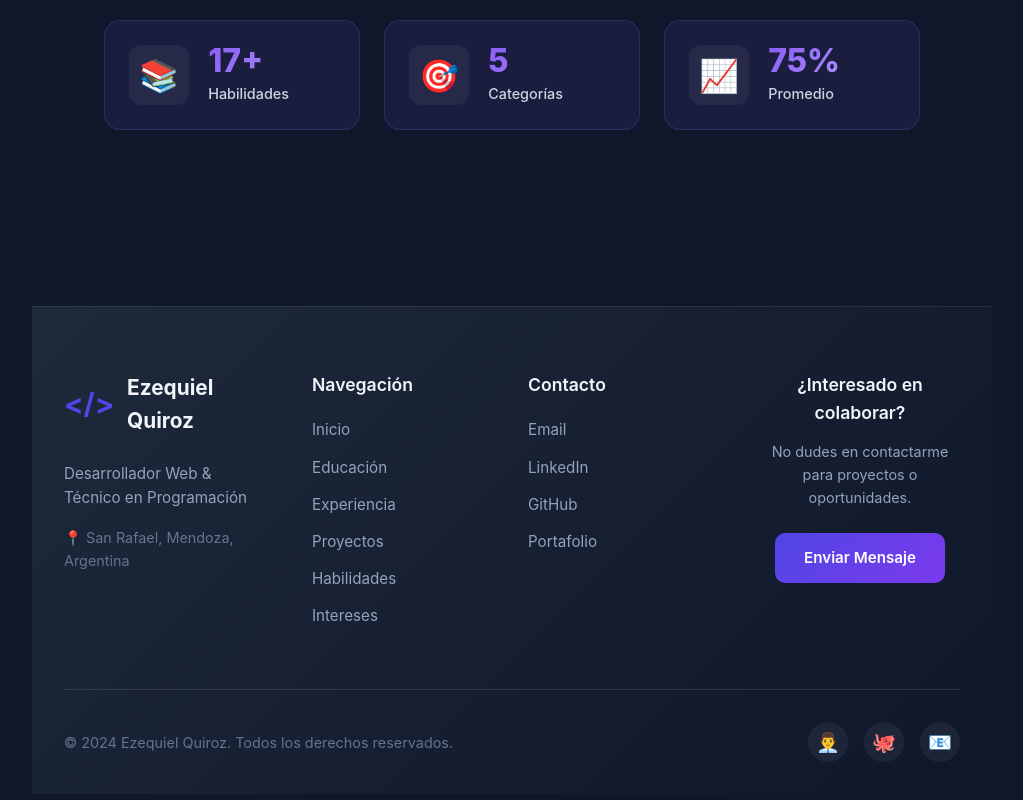
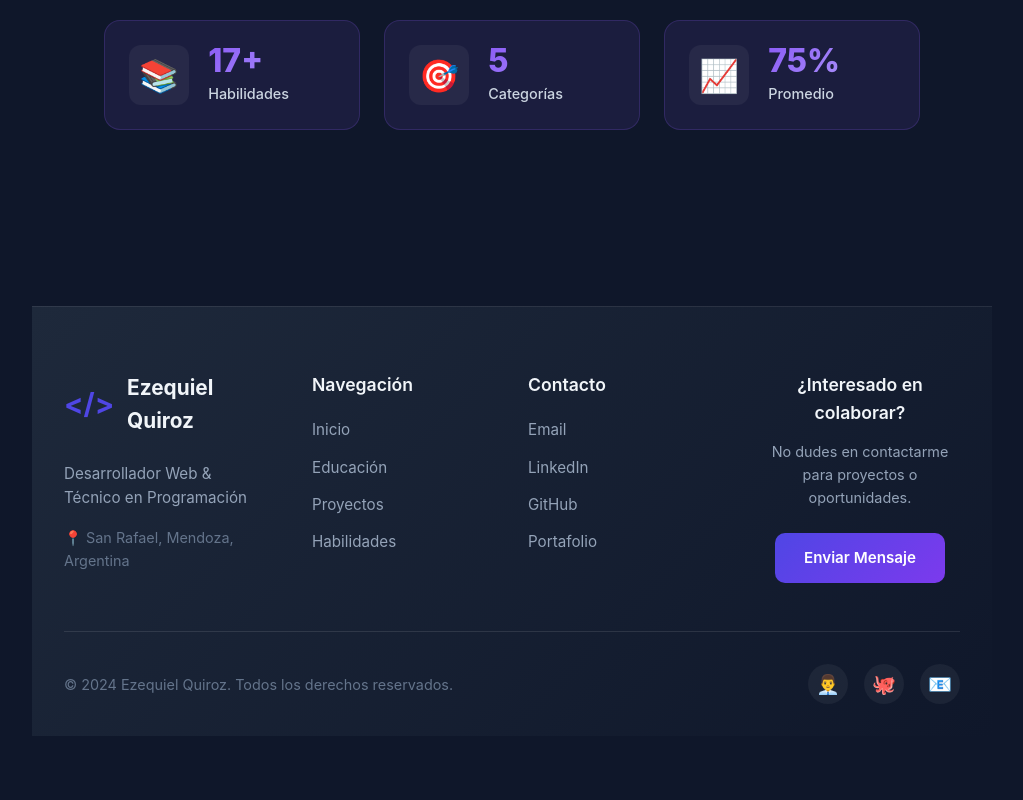
Before and after one commit to EzequielQ2004/Portafolio-Vuejs, a Vue app: page / in a window 1280 px wide. Shown: the part 8597-9397 px from the top of the page, without its empty margins (128-1151 px from the left). After the commit the page ends 9365 px from the top, so only its background shows below. Built offline with nearby package versions, Linux system fonts and the light colour scheme.

Commit message:
refactor: Comentar todo lo que es de la sección intereses en el chatbot

```diff
--- a/src/App.vue
+++ b/src/App.vue
@@ -254,10 +254,10 @@ onUnmounted(() => {
               <ul>
                 <li><a href="#inicio" @click.prevent="scrollToTop">Inicio</a></li>
                 <li><a href="#educacion">Educación</a></li>
-                <li><a href="#experiencia">Experiencia</a></li>
+                <!-- <li><a href="#experiencia">Experiencia</a></li> -->
                 <li><a href="#proyectos">Proyectos</a></li>
                 <li><a href="#habilidades">Habilidades</a></li>
-                <li><a href="#intereses">Intereses</a></li>
+                <!-- <li><a href="#intereses">Intereses</a></li> -->
               </ul>
             </div>
             <div class="links-column">
--- a/src/components/Chatbot.vue
+++ b/src/components/Chatbot.vue
@@ -33,7 +33,7 @@ const options = {
       // { text: "💼 Experiencia - Trayectoria profesional", action: "scroll:experiencia" },
       { text: "🚀 Proyectos - Trabajos realizados", action: "scroll:proyectos" },
       { text: "⚡ Habilidades - Conocimientos técnicos", action: "scroll:habilidades" },
-      { text: "❤️ Intereses - Pasiones personales", action: "scroll:intereses" },
+      // { text: "❤️ Intereses - Pasiones personales", action: "scroll:intereses" },
       { text: "🔙 Volver al menú", action: "menu" }
     ]
   },
@@ -181,7 +181,7 @@ function getSectionName(sectionId) {
     // 'experiencia': 'Experiencia',
     'proyectos': 'Proyectos',
     'habilidades': 'Habilidades',
-    'intereses': 'Intereses'
+    // 'intereses': 'Intereses'
   };
   return names[sectionId] || sectionId;
 }
@@ -217,7 +217,7 @@ function showDetails(section) {
     'experiencia': '💼 Experiencia detallada:\n\nFerretería San Francisco (Pasantía):\n• Desarrollo de funcionalidades backend\n• Trabajo colaborativo con equipo remoto\n• Implementación de soluciones técnicas\n\nProyectos Universitarios:\n• Metodologías ágiles (Scrum)\n• Control de versiones con Git\n• Desarrollo de software completo',
     'proyectos': '🚀 Proyectos detallados:\n\n1. Capybara Films:\n   - Sistema de gestión para videoclub\n   - Tecnologías: Java, Swing, MySQL\n   - Trabajo en equipo universitario\n\n2. CapyGaming:\n   - E-commerce para productos gamers\n   - Frontend: HTML, CSS, JavaScript\n   - Diseño responsive y funcional\n\n3. Portafolio Web:\n   - Sitio personal desarrollado en Vue.js\n   - Diseño moderno y responsive\n   - Implementación de chatbot',
     'habilidades': '⚡ Habilidades detalladas:\n\nFrontend:\n• JavaScript (Intermedio)\n• Vue.js (Intermedio-Avanzado)\n• HTML5/CSS3 (Avanzado)\n• React (Básico-Intermedio)\n\nBackend:\n• Java (Intermedio)\n• Python (Básico)\n• Node.js (Básico)\n\nBases de Datos:\n• MySQL (Intermedio)\n• PostgreSQL (Básico)\n• MongoDB (Básico)\n\nHerramientas:\n• Git/GitHub (Intermedio)\n• VS Code (Avanzado)',
-    'intereses': '❤️ Intereses personales:\n\n• 🏋️‍♂️ Entrenamiento físico en casa\n   - Calistenia y ejercicios con peso\n   - Disciplina y constancia\n\n• 📚 Lectura y aprendizaje\n   - Artículos científicos y tecnológicos\n   - Libros de desarrollo personal\n\n• 🎵 Música y entretenimiento\n   - Variedad de géneros musicales\n   - Películas y series inspiradoras\n\n• 🔧 Exploración tecnológica\n   - Nuevas herramientas de desarrollo\n   - Videojuegos que desafían la lógica'
+    // 'intereses': '❤️ Intereses personales:\n\n• 🏋️‍♂️ Entrenamiento físico en casa\n   - Calistenia y ejercicios con peso\n   - Disciplina y constancia\n\n• 📚 Lectura y aprendizaje\n   - Artículos científicos y tecnológicos\n   - Libros de desarrollo personal\n\n• 🎵 Música y entretenimiento\n   - Variedad de géneros musicales\n   - Películas y series inspiradoras\n\n• 🔧 Exploración tecnológica\n   - Nuevas herramientas de desarrollo\n   - Videojuegos que desafían la lógica'
   };
 
   if (details[section]) {
```
